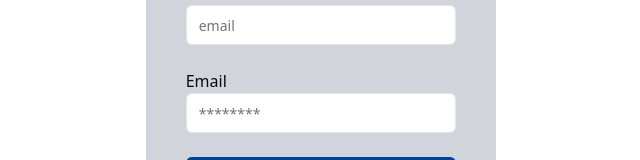
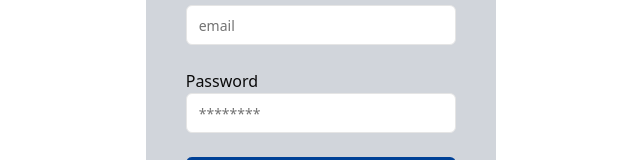
Before and after one commit to Fauzanbtz/tugas-kampus, a Next.js app: page /login in a window 1280 px wide. Shown: the part 311-471 px from the top of the page, without its empty margins (319-959 px from the left). Built offline with nearby package versions, Linux system fonts and the light colour scheme.

Commit message:
git update dikit

```diff
--- a/src/app/(auth)/login/page.tsx
+++ b/src/app/(auth)/login/page.tsx
@@ -68,7 +68,7 @@
             />
           </div>
           <div>
-            <label htmlFor="password">Email</label>
+            <label htmlFor="password">Password</label>
             <Input
               type="password"
               placeholder="********"
```
